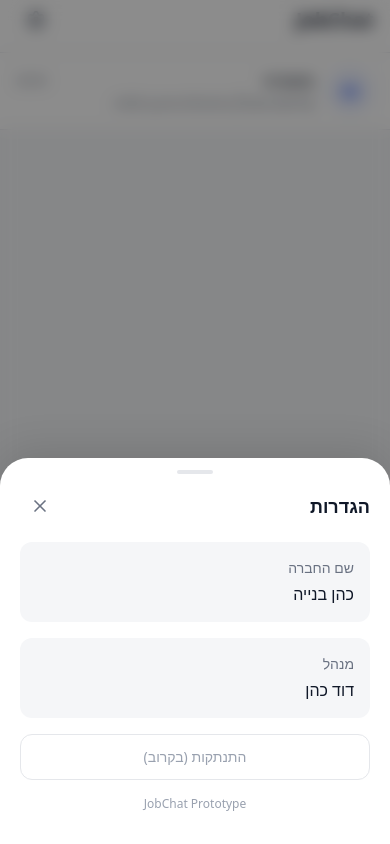
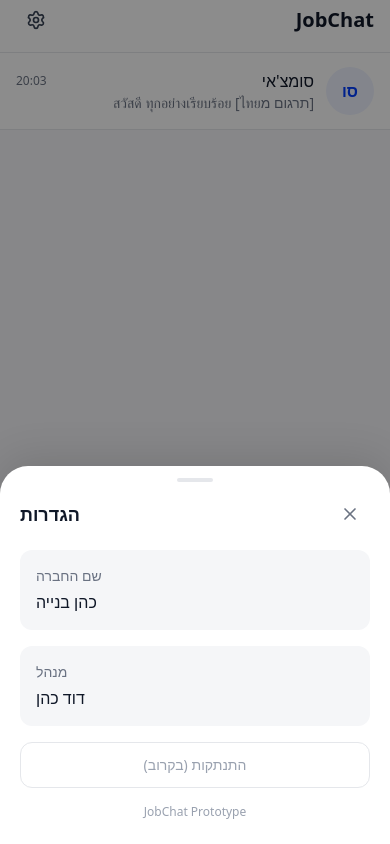
Before and after one commit to maorandios/chatjob, a Next.js app: page /manager in a window 390 px wide. Both pictures are taken after a click on the button 36 px from the left and 20 px from the top of the page. Built offline with nearby package versions, Linux system fonts and the light colour scheme.

Commit message:
Fix mobile bottom sheets by portaling overlays to document body.
Co-authored-by: Cursor <cursoragent@cursor.com>

```diff
--- a/src/components/chat/RecordingOverlay.tsx
+++ b/src/components/chat/RecordingOverlay.tsx
@@ -1,5 +1,6 @@
 "use client";
 
+import { Portal } from "@/components/ui/Portal";
 import { cn } from "@/lib/utils";
 import { Loader2 } from "lucide-react";
 
@@ -41,8 +42,9 @@ export function RecordingOverlay({
   const progress = Math.min(elapsedMs / (maxSec * 1000), 1);
 
   return (
+    <Portal>
       <div
-      className="fixed inset-0 z-50 flex animate-in fade-in items-center justify-center bg-black/50 backdrop-blur-sm duration-200"
+        className="fixed inset-0 z-[250] flex animate-in fade-in items-center justify-center bg-black/50 duration-200 motion-reduce:animate-none"
         role="dialog"
         aria-modal="true"
         aria-label={isAnalyzing ? analyzingLabel : label}
@@ -135,5 +137,6 @@ export function RecordingOverlay({
         )}
       </div>
       </div>
+    </Portal>
   );
 }
--- /dev/null
+++ b/src/components/ui/Portal.tsx
@@ -0,0 +1,16 @@
+"use client";
+
+import { useEffect, useState, type ReactNode } from "react";
+import { createPortal } from "react-dom";
+
+export function Portal({ children }: { children: ReactNode }) {
+  const [mounted, setMounted] = useState(false);
+
+  useEffect(() => {
+    setMounted(true);
+  }, []);
+
+  if (!mounted) return null;
+
+  return createPortal(children, document.body);
+}
--- a/src/components/ui/Sheet.tsx
+++ b/src/components/ui/Sheet.tsx
@@ -1,5 +1,6 @@
 "use client";
 
+import { Portal } from "@/components/ui/Portal";
 import { cn } from "@/lib/utils";
 import { X } from "lucide-react";
 import { useEffect, type ReactNode } from "react";
@@ -19,39 +20,45 @@ export function Sheet({ open, onClose, title, children, className }: SheetProps)
       if (e.key === "Escape") onClose();
     };
     document.addEventListener("keydown", onKey);
-    document.body.style.overflow = "hidden";
+    const { body } = document;
+    const prevOverflow = body.style.overflow;
+    body.style.overflow = "hidden";
     return () => {
       document.removeEventListener("keydown", onKey);
-      document.body.style.overflow = "";
+      body.style.overflow = prevOverflow;
     };
   }, [open, onClose]);
 
   if (!open) return null;
 
   return (
-    <div className="fixed inset-0 z-50 flex items-end justify-center">
-      <button
-        type="button"
-        className="absolute inset-0 bg-black/45 backdrop-blur-sm animate-in fade-in duration-200"
+    <Portal>
+      <div
+        className="fixed inset-0 z-[200] flex items-end justify-center overscroll-none"
+        role="presentation"
+      >
+        <div
+          className="absolute inset-0 bg-black/45 animate-in fade-in duration-200"
           onClick={onClose}
-        aria-label="Close"
+          aria-hidden
         />
         <div
           className={cn(
-          "relative z-10 w-full max-w-[430px] rounded-t-[28px] bg-white px-5 pb-8 pt-3 shadow-[0_-8px_40px_rgba(0,0,0,0.12)] animate-in slide-in-from-bottom duration-300",
+            "relative z-10 w-full max-w-[430px] max-h-[min(90dvh,90vh)] overflow-y-auto rounded-t-[28px] bg-white px-5 pb-8 pt-3 shadow-[0_-8px_40px_rgba(0,0,0,0.12)] safe-bottom animate-in fade-in duration-200",
             className
           )}
           role="dialog"
-        aria-modal
+          aria-modal="true"
+          onClick={(e) => e.stopPropagation()}
         >
-        <div className="mx-auto mb-3 h-1 w-9 rounded-full bg-gray-200" />
+          <div className="mx-auto mb-3 h-1 w-9 shrink-0 rounded-full bg-gray-200" />
           {title && (
             <div className="mb-4 flex items-center justify-between">
               <h2 className="text-lg font-semibold text-gray-900">{title}</h2>
               <button
                 type="button"
                 onClick={onClose}
-              className="flex h-10 w-10 items-center justify-center rounded-full text-gray-500 hover:bg-gray-100"
+                className="flex h-10 w-10 items-center justify-center rounded-full text-gray-500 hover:bg-gray-100 active:bg-gray-100"
                 aria-label="Close"
               >
                 <X className="h-5 w-5" />
@@ -61,5 +68,6 @@ export function Sheet({ open, onClose, title, children, className }: SheetProps)
           {children}
         </div>
       </div>
+    </Portal>
   );
 }
```
Lines whose indentation alone changed are shown as unchanged.
